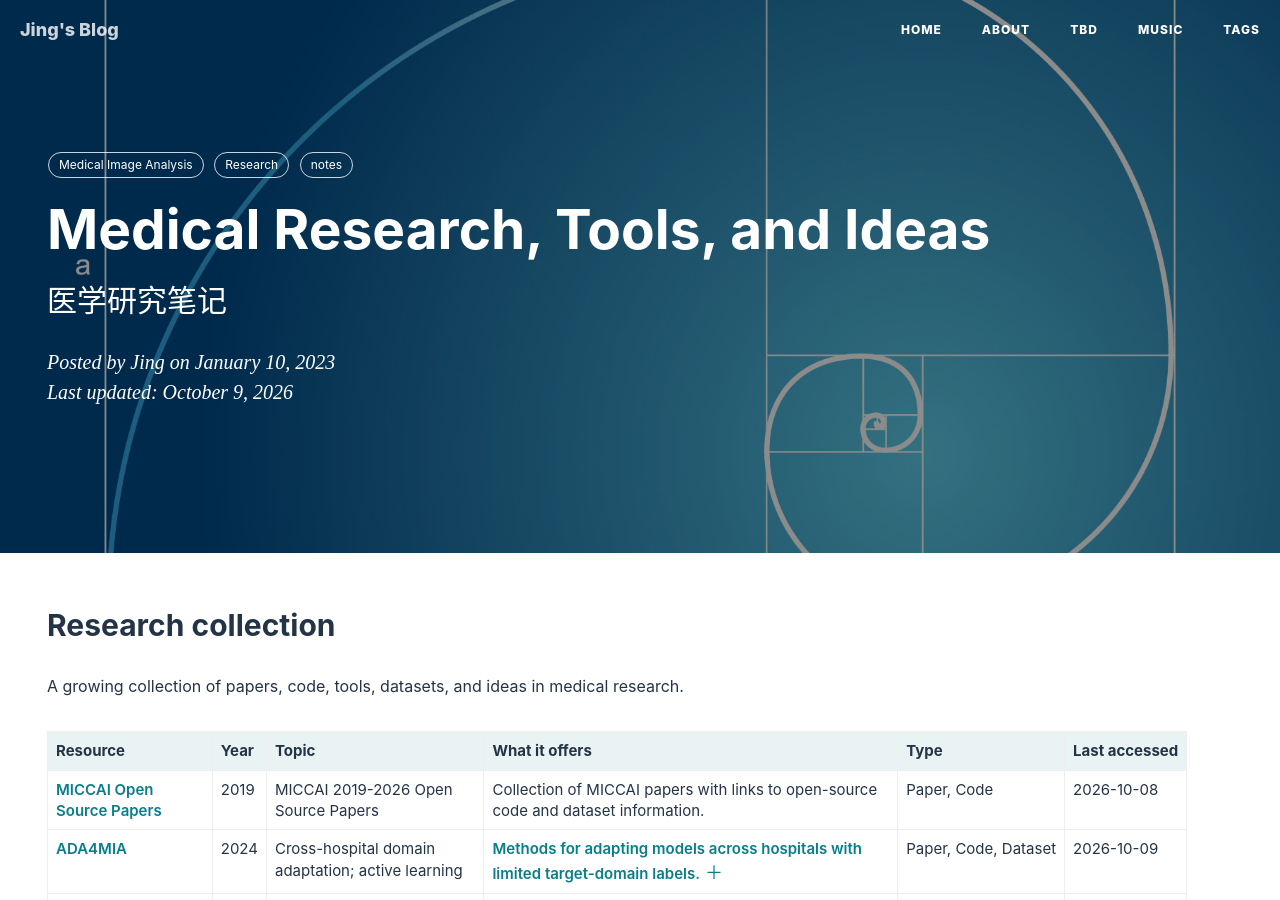
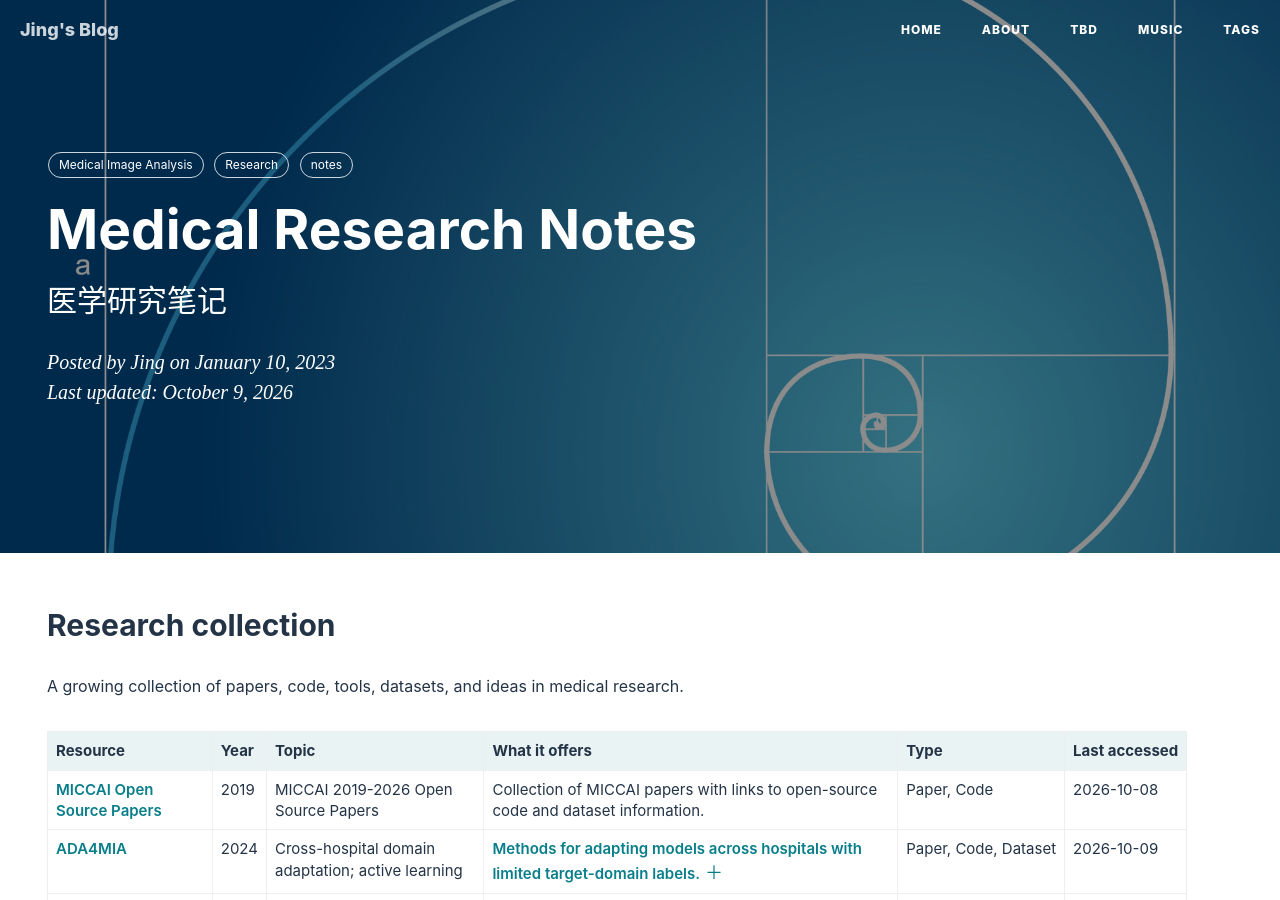
Before and after one commit to jizhang02/jizhang02.github.io, a Jekyll site: the page built from _posts/2023-01-10-researchnotes.markdown, in a window 1280 px wide and 900 px high. Built offline with Jekyll 4.4.1, drawn with Linux system fonts in a browser that asks for light colours; nearby versions of some CDN libraries; a script that is not in the unit is left out; comment, search, counter and statistics services are not loaded.

Commit message:
Rename medical research notes article

```diff
--- a/_posts/2023-01-10-researchnotes.markdown
+++ b/_posts/2023-01-10-researchnotes.markdown
@@ -1,6 +1,6 @@
 ---
 layout:     post
-title:      "Medical Research, Tools, and Ideas"
+title:      "Medical Research Notes"
 subtitle:   "医学研究笔记"
 date:       2023-01-10
 last_updated: 2026-10-09
```
